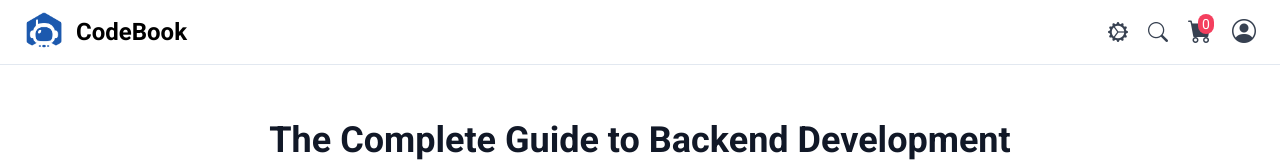
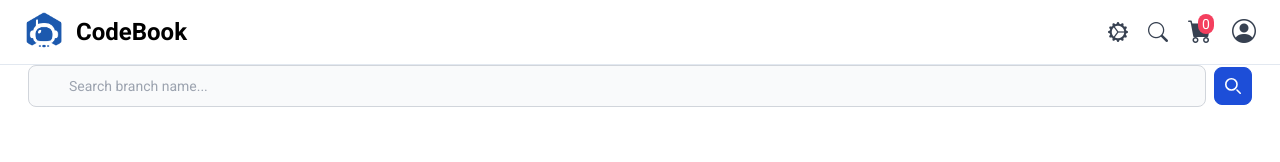
Before and after one commit to ToobaJamal/ecommerce, a React (Vite) app: page /products/10004 in a window 1280 px wide. Both pictures are taken after a click on the element 1158 px from the left and 32 px from the top of the page. Shown: the top 162 px of the page. Built offline with nearby package versions, Linux system fonts and the light colour scheme; data requests are answered from the project's data file.

Commit message:
Add serach bar

```diff
--- a/src/components/Layouts/Header.jsx
+++ b/src/components/Layouts/Header.jsx
@@ -1,9 +1,11 @@
 import { useEffect, useState } from "react"
 import Logo from "../../assets/logo.png"
 import { Link } from "react-router-dom"
+import { Search } from "../Sections/Search"
 
 export const Header = () => {
   const [dark, setDark] = useState(JSON.parse(localStorage.getItem("dark")) ||false)
+  const [search, setSearch] = useState(false)
   useEffect(() => {
     localStorage.setItem("dark", JSON.stringify(dark))
     if(dark) {
@@ -23,7 +25,7 @@ export const Header = () => {
                 </Link>
                 <div className="flex items-center relative">
                     <span onClick={() => setDark(!dark)} className="cursor-pointer text-xl text-gray-700 dark:text-white mr-5 bi bi-gear-wide-connected"></span>
-                    <span className="cursor-pointer text-xl text-gray-700 dark:text-white mr-5 bi bi-search"></span>
+                    <span onClick={() => setSearch(!search)} className="cursor-pointer text-xl text-gray-700 dark:text-white mr-5 bi bi-search"></span>
                     <Link to="/cart" className="text-gray-700 dark:text-white mr-5">
                         <span className="text-2xl bi bi-cart-fill relative">
                             <span className="text-white text-sm absolute -top-1 left-2.5 bg-rose-500 px-1 rounded-full ">0</span>
@@ -33,6 +35,9 @@ export const Header = () => {
                 </div>
             </div>
         </nav>
+
+        {search && <Search />}
+
   </header>
   )
 }
--- /dev/null
+++ b/src/components/Sections/Search.jsx
@@ -0,0 +1,21 @@
+export const Search = () => {
+  return (
+        <form className="flex items-center sm:mx-4 md:mx-7">
+            <label htmlFor="simple-search" className="sr-only">Search</label>
+            <div className="relative w-full">
+                {/* <div className="absolute inset-y-0 left-0 flex items-center pl-3 pointer-events-none">
+                    <svg className="w-4 h-4 text-gray-500 dark:text-gray-400" aria-hidden="true" xmlns="http://www.w3.org/2000/svg" fill="none" viewBox="0 0 18 20">
+                        <path stroke="currentColor" stroke-linecap="round" stroke-linejoin="round" stroke-width="2" d="M3 5v10M3 5a2 2 0 1 0 0-4 2 2 0 0 0 0 4Zm0 10a2 2 0 1 0 0 4 2 2 0 0 0 0-4Zm12 0a2 2 0 1 0 0 4 2 2 0 0 0 0-4Zm0 0V6a3 3 0 0 0-3-3H9m1.5-2-2 2 2 2"/>
+                    </svg>
+                </div> */}
+                <input type="text" id="simple-search" className="bg-gray-50 border border-gray-300 text-gray-900 text-sm rounded-lg focus:ring-blue-500 focus:border-blue-500 block w-full pl-10 p-2.5  dark:bg-gray-700 dark:border-gray-600 dark:placeholder-gray-400 dark:text-white dark:focus:ring-blue-500 dark:focus:border-blue-500" placeholder="Search branch name..." required />
+            </div>
+            <button type="submit" className="p-2.5 ml-2 text-sm font-medium text-white bg-blue-700 rounded-lg border border-blue-700 hover:bg-blue-800 focus:ring-4 focus:outline-none focus:ring-blue-300 dark:bg-blue-600 dark:hover:bg-blue-700 dark:focus:ring-blue-800">
+                <svg className="w-4 h-4" aria-hidden="true" xmlns="http://www.w3.org/2000/svg" fill="none" viewBox="0 0 20 20">
+                    <path stroke="currentColor" strokeLinecap="round" strokeLinejoin="round" strokeWidth="2" d="m19 19-4-4m0-7A7 7 0 1 1 1 8a7 7 0 0 1 14 0Z"/>
+                </svg>
+                <span className="sr-only">Search</span>
+            </button>
+        </form>
+  )
+}
--- a/src/components/index.js
+++ b/src/components/index.js
@@ -3,3 +3,4 @@ export { Footer } from "./Layouts/Footer"
 export { ProductCard } from "./Elements/ProductCard"
 export { Rating } from "./Elements/Rating"
 export { ScrollToTop } from "./Other/ScrollToTop"
+export { Search } from "./Sections/Search"
```
Also changed, not shown: src/components/Sections/Search.js (deleted).
